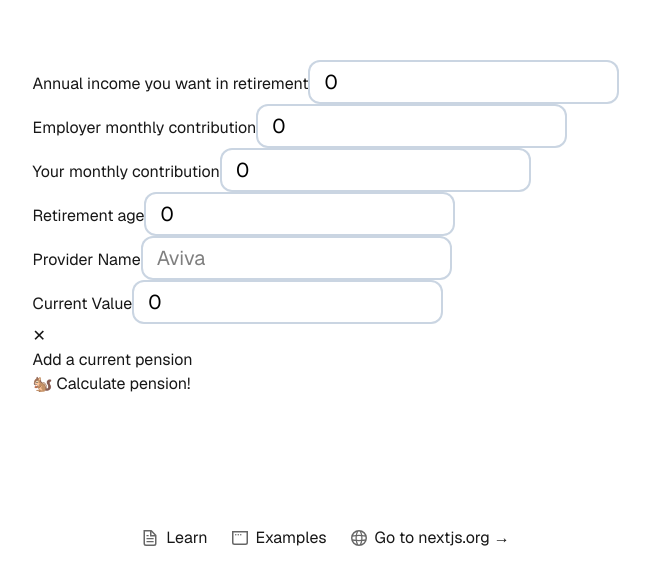
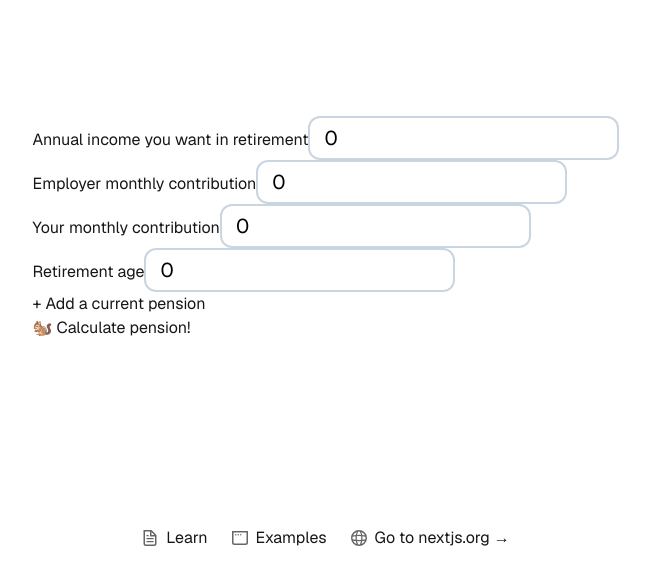
Before and after one commit to jtrein/pension-tracker, a Next.js app: page / in a window 1280 px wide. Shown: the part 172-756 px from the top of the page, without its empty margins (314-964 px from the left). Built offline with nearby package versions, Linux system fonts and the light colour scheme.

Commit message:
feat: add zod validation and dynamic current pension fields

```diff
--- a/app/components/PensionForm.tsx
+++ b/app/components/PensionForm.tsx
@@ -1,16 +1,21 @@
-import { useForm } from "react-hook-form";
+import { useFieldArray, useForm } from "react-hook-form";
 import z from "zod";
 import { zodResolver } from "@hookform/resolvers/zod";
 import FormField from "@/components/ui/FormField";
 import { MIN_RETIREMENT_AGE } from "@/lib/constants";
+
+type CurrentPensionPot = {
+  currentPotId: string;
+  currentPotValue: number;
+  currentPotProviderName: string;
+};
 
 type FormValues = {
   retirementIncomePerYear: number;
   employerMonthlyContribution: number;
   employeeMonthlyContribution: number;
   retirementAge: number;
-  currentPotProviderName: string;
-  currentPotValue: number;
+  currentPensionPots: CurrentPensionPot[];
 };
 
 export type PensionFormProps = {
@@ -25,6 +30,15 @@ const MUST_BE_NUMBER_ERROR = { invalid_type_error: "Value must be a number" };
 
 const getGteErrorMessage = (value: number) =>
   `Value must be greater than or equal to ${value}`;
+
+const CurentPensionPotsSchema = z.object({
+  currentPotId: z.string().uuid("Invalid UUID"),
+  currentPotProviderName: z.string().min(1, "Provider name is required"),
+  currentPotValue: z.preprocess(
+    parseAsNumber,
+    z.number(MUST_BE_NUMBER_ERROR).gte(1, getGteErrorMessage(1))
+  ),
+});
 
 const PensionFormSchema = z.object({
   retirementIncomePerYear: z.preprocess(
@@ -45,11 +59,7 @@ const PensionFormSchema = z.object({
       .number(MUST_BE_NUMBER_ERROR)
       .gte(MIN_RETIREMENT_AGE, getGteErrorMessage(MIN_RETIREMENT_AGE))
   ),
-  currentPotProviderName: z.string().min(1, "Provider name is required"),
-  currentPotValue: z.preprocess(
-    parseAsNumber,
-    z.number(MUST_BE_NUMBER_ERROR).gte(1, getGteErrorMessage(1))
-  ),
+  currentPensionPots: z.array(CurentPensionPotsSchema),
 });
 
 export default function PensionForm({
@@ -57,6 +67,7 @@ export default function PensionForm({
   onSubmit,
 }: Readonly<PensionFormProps>): React.JSX.Element {
   const {
+    control,
     register,
     handleSubmit,
     formState: { errors },
@@ -64,6 +75,23 @@ export default function PensionForm({
     defaultValues,
     resolver: zodResolver(PensionFormSchema),
   });
+
+  const {
+    fields: currentPotsFields,
+    append,
+    remove,
+  } = useFieldArray({
+    name: "currentPensionPots",
+    control,
+  });
+
+  const addCurrentPensionPot = () => {
+    append({
+      currentPotId: crypto.randomUUID(),
+      currentPotValue: 0,
+      currentPotProviderName: "",
+    });
+  };
 
   return (
     <form aria-label="Pension Form" onSubmit={handleSubmit(onSubmit)}>
@@ -98,26 +126,48 @@ export default function PensionForm({
 
       <div>
         <div>
+          {currentPotsFields.map((item, i) => (
+            <div key={item.id}>
+              <FormField
+                label="Current Pot ID"
+                type="text"
+                errorMessage={
+                  errors.currentPensionPots?.[i]?.currentPotId?.message
+                }
+                placeholder="123e4567-e89b-12d3-a456-426614174000"
+                {...register(`currentPensionPots.${i}.currentPotId`)}
+                aria-hidden="true"
+                className="hidden"
+              />
               <FormField
                 label="Provider Name"
                 type="text"
-            errorMessage={errors.currentPotProviderName?.message}
+                errorMessage={
+                  errors.currentPensionPots?.[i]?.currentPotProviderName
+                    ?.message
+                }
                 placeholder="Aviva"
-            {...register("currentPotProviderName")}
+                {...register(`currentPensionPots.${i}.currentPotProviderName`)}
               />
               <FormField
                 label="Current Value"
                 type="number"
                 placeholder="10000"
-            errorMessage={errors.currentPotValue?.message}
-            {...register("currentPotValue")}
+                errorMessage={
+                  errors.currentPensionPots?.[i]?.currentPotValue?.message
+                }
+                {...register(`currentPensionPots.${i}.currentPotValue`)}
               />
 
-          <button onClick={() => {}}>✕</button>
+              <button type="button" onClick={() => remove(i)}>
+                ✕
+              </button>
+            </div>
+          ))}
         </div>
 
-        <button type="button" onClick={() => {}}>
-          Add a current pension
+        <button type="button" onClick={addCurrentPensionPot}>
+          + Add a current pension
         </button>
       </div>
 
--- a/app/components/PensionTracker.tsx
+++ b/app/components/PensionTracker.tsx
@@ -13,8 +13,7 @@ export default function PensionTracker(): React.JSX.Element {
     employerMonthlyContribution: 0,
     employeeMonthlyContribution: 0,
     retirementAge: 0,
-    currentPotProviderName: "",
-    currentPotValue: 0,
+    currentPensionPots: [],
   });
 
   const handleSubmit = (data: PensionFormProps["defaultValues"]) => {
--- a/app/components/ui/FormField.tsx
+++ b/app/components/ui/FormField.tsx
@@ -16,12 +16,14 @@ export default function FormField<C extends React.ElementType = typeof Input>({
   errorMessage,
   as: Component = Input,
   ...rest
-}: {
-  name: string;
-  label: string;
-  errorMessage?: string;
-  as?: C;
-} & React.ComponentProps<C>): React.JSX.Element {
+}: Readonly<
+  {
+    name: string;
+    label: string;
+    errorMessage?: string;
+    as?: C;
+  } & React.ComponentProps<C>
+>): React.JSX.Element {
   return (
     <div className="form-field">
       <label htmlFor={name}>{label}</label>
```
Lines whose indentation alone changed are shown as unchanged.
